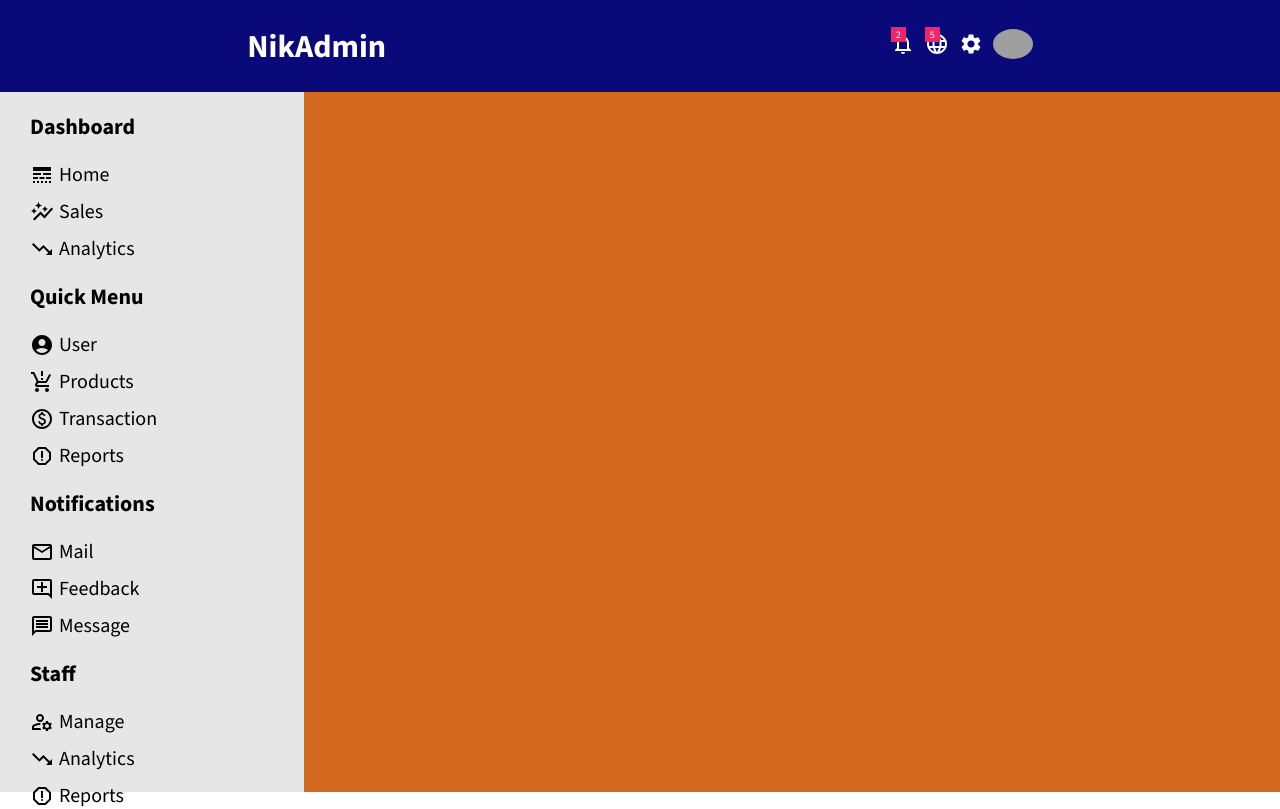
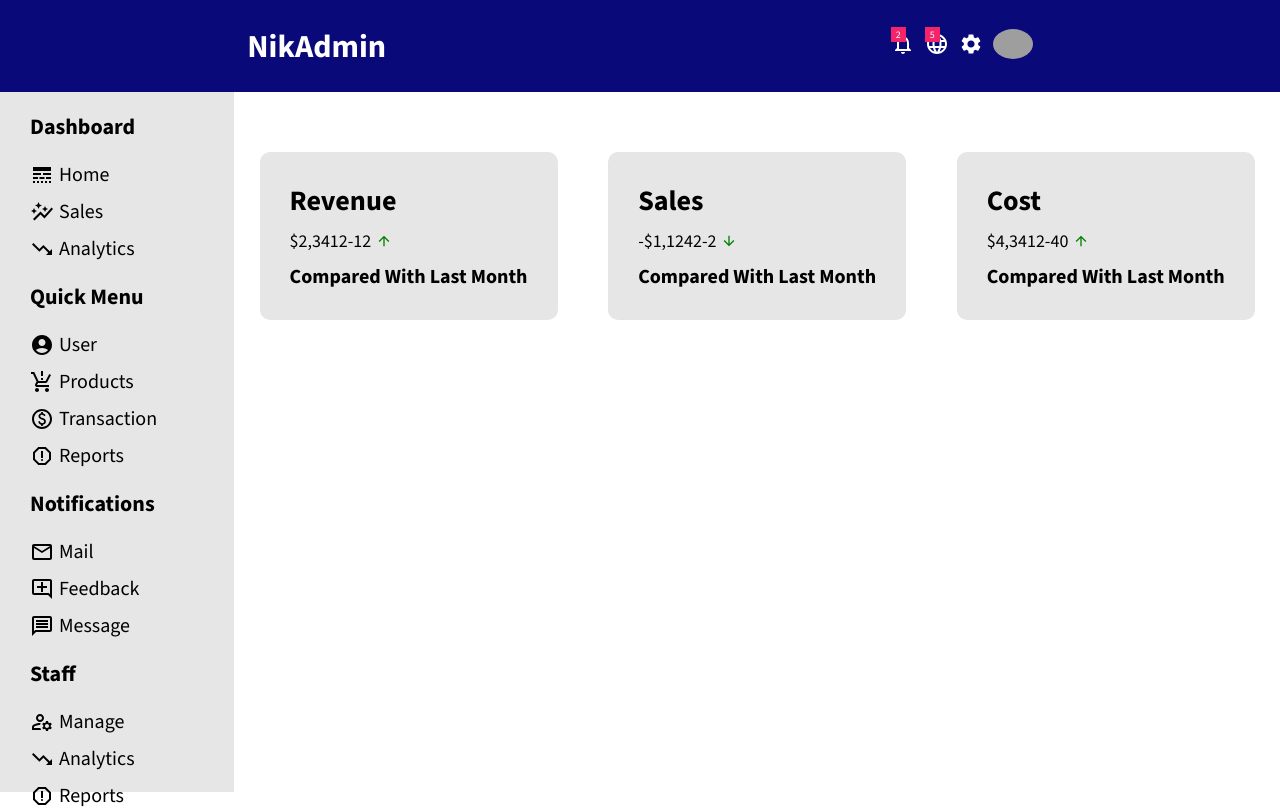
Before and after one commit to Samiul-Ahmed-96/admin-dashboard, a React (Create React App) app: page / in a window 1280 px wide. Built offline with nearby package versions, Linux system fonts and the light colour scheme; grey boxes are pictures that could not be loaded.

Commit message:
Create Home  Featured

```diff
--- a/src/App.js
+++ b/src/App.js
@@ -2,6 +2,7 @@
 import './App.scss';
 import Navbar from './Components/Navbar/Navbar';
 import Sidebar from './Components/Sidebar/Sidebar';
+import Home from './Pages/Home/Home/Home';
 
 function App() {
   return (
@@ -9,9 +10,7 @@ function App() {
         <Navbar/>
         <div className="container">
           <Sidebar/>
-          <div className="other">
-
-          </div>
+          <Home/>
         </div>
     </div>
   );
--- a/src/App.scss
+++ b/src/App.scss
@@ -1,7 +1,3 @@
 .container {
   display: flex;
 }
-.other {
-  flex: 4;
-  background: chocolate;
-}
--- /dev/null
+++ b/src/Pages/Home/Featured/Featured.js
@@ -0,0 +1,36 @@
+import { ArrowDownwardOutlined, ArrowUpwardOutlined } from '@mui/icons-material';
+import React from 'react';
+import './Featured.scss';
+
+const Featured = () => {
+    return (
+        <div className='featured'>
+            <div className="featured-item">
+                <div className="title"><h3>Revenue</h3></div>
+                <div className="cost">
+                    <span>$2,3412-12</span>
+                    <ArrowUpwardOutlined/>
+                </div>
+                <h4>Compared With Last Month</h4>
+            </div>
+            <div className="featured-item">
+                <div className="title"><h3>Sales</h3></div>
+                <div className="cost">
+                    <span>-$1,1242-2</span>
+                    <ArrowDownwardOutlined/>
+                </div>
+                <h4>Compared With Last Month</h4>
+            </div>
+            <div className="featured-item">
+                <div className="title"><h3>Cost</h3></div>
+                <div className="cost">
+                    <span>$4,3412-40</span>
+                    <ArrowUpwardOutlined/>
+                </div>
+                <h4>Compared With Last Month</h4>
+            </div>
+        </div>
+    );
+};
+
+export default Featured;
--- /dev/null
+++ b/src/Pages/Home/Featured/Featured.scss
@@ -0,0 +1,27 @@
+.featured {
+  display: flex;
+  justify-content: space-around;
+  margin-top: 60px;
+  .featured-item {
+    background: #e6e6e6;
+    padding: 30px;
+    border-radius: 10px;
+    .title {
+      font-size: 24px;
+    }
+    .cost {
+      font-size: 18px;
+      display: flex;
+      align-items: center;
+      margin: 10px 0px;
+      svg {
+        font-size: 16px;
+        color: green;
+        margin-left: 5px;
+      }
+    }
+    h4 {
+      font-size: 20px;
+    }
+  }
+}
--- /dev/null
+++ b/src/Pages/Home/Home/Home.js
@@ -0,0 +1,13 @@
+import React from 'react';
+import Featured from '../Featured/Featured';
+import './Home.scss';
+
+const Home = () => {
+    return (
+        <div className='home'>
+            <Featured/>
+        </div>
+    );
+};
+
+export default Home;
--- /dev/null
+++ b/src/Pages/Home/Home/Home.scss
@@ -0,0 +1,4 @@
+.home {
+  flex: 6;
+  background: #fff;
+}
```
